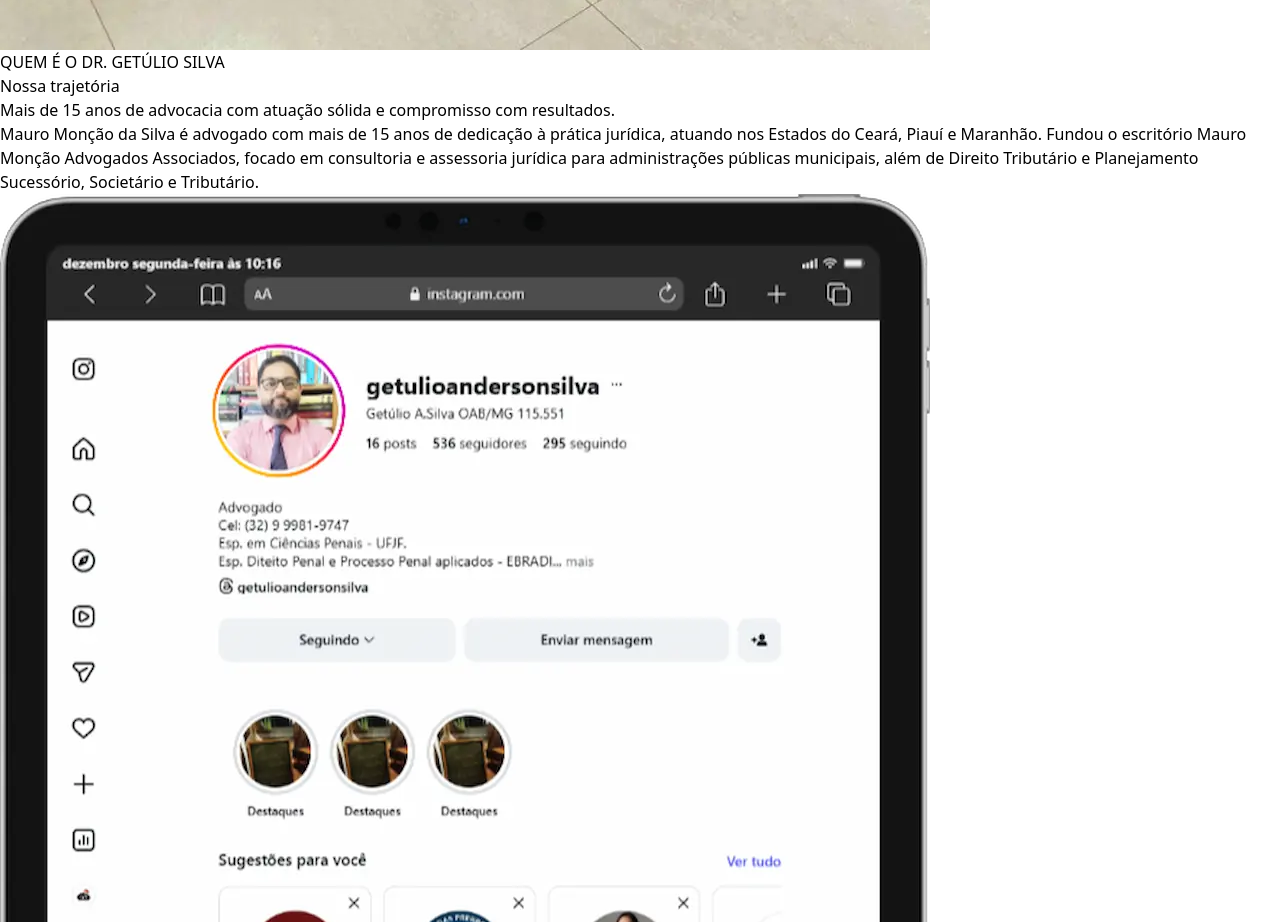
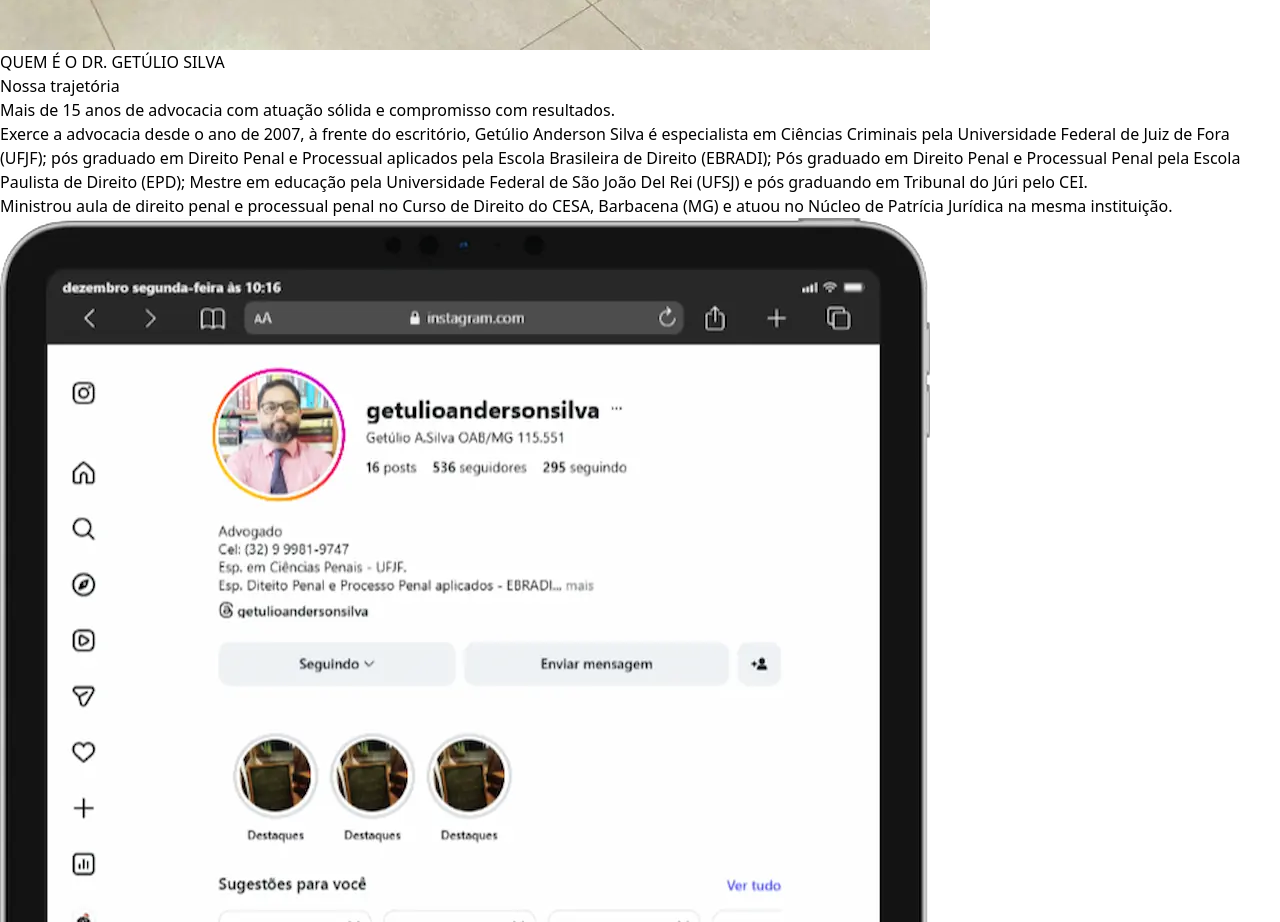
Before and after one commit to Paper-Street-Softwares/SOP-Getulio-Anderson, a React (Vite) app: page / in a window 1280 px wide. Shown: the part 3760-4682 px from the top of the page. Built offline with nearby package versions, Linux system fonts and the light colour scheme.

Commit message:
fix: About

```diff
--- a/src/components/sectionElements/about/ParagraphSemFading.jsx
+++ b/src/components/sectionElements/about/ParagraphSemFading.jsx
@@ -1,10 +1,11 @@
-import Paragraphs from "../Paragraphs";
-import { useTranslation, Trans } from "react-i18next";
+import content from '../../../content/content'
+import Paragraphs from '../Paragraphs'
+import { useTranslation, Trans } from 'react-i18next'
 
 export default function ParagraphSemFading() {
   return (
     <Paragraphs className="text-white text-opacity-80">
-      <Trans i18nKey="about.paragraph" components={{ br: <br /> }} />
+      {content.texts.about.paragraph}
     </Paragraphs>
-  );
+  )
 }
--- a/src/content/content.jsx
+++ b/src/content/content.jsx
@@ -570,7 +570,7 @@
       img: imgSteps,
       labelCards: 'Ver mais',
       label: 'Clique aqui para ver todas as matérias',
-      blogLink: 'mauromoncao.wordpress.com', //sem "https://"
+      blogLink: 'A_Definir', //sem "https://"
     },
     faq: {
       miniTag: 'TIRE SUAS DÚVIDAS',
--- a/src/content/reset/content-reseted.jsx
+++ b/src/content/reset/content-reseted.jsx
@@ -551,7 +551,7 @@
       img: imgSteps,
       labelCards: 'Ver mais',
       label: 'Clique aqui para ver todas as matérias',
-      blogLink: 'mauromoncao.wordpress.com', //sem "https://"
+      blogLink: '', //sem "https://"
     },
     faq: {
       miniTag: 'TIRE SUAS DÚVIDAS',
```
